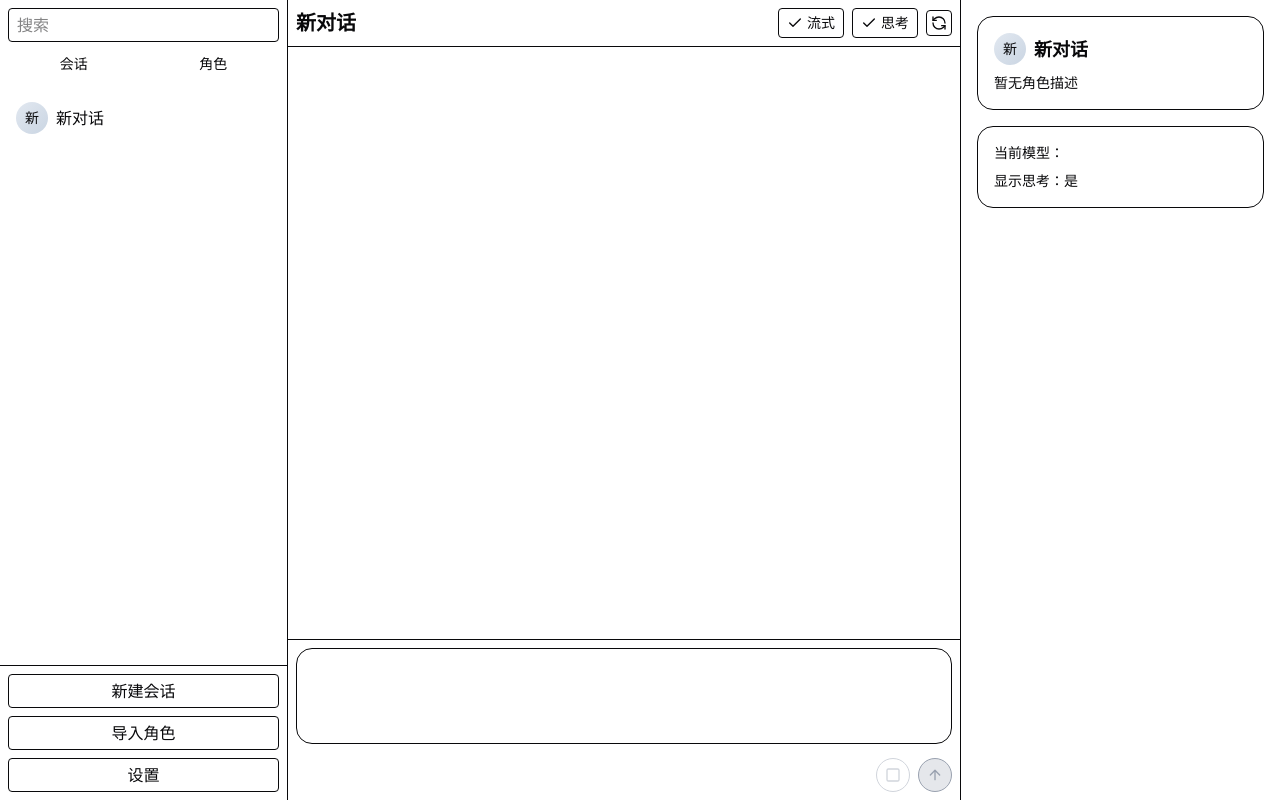
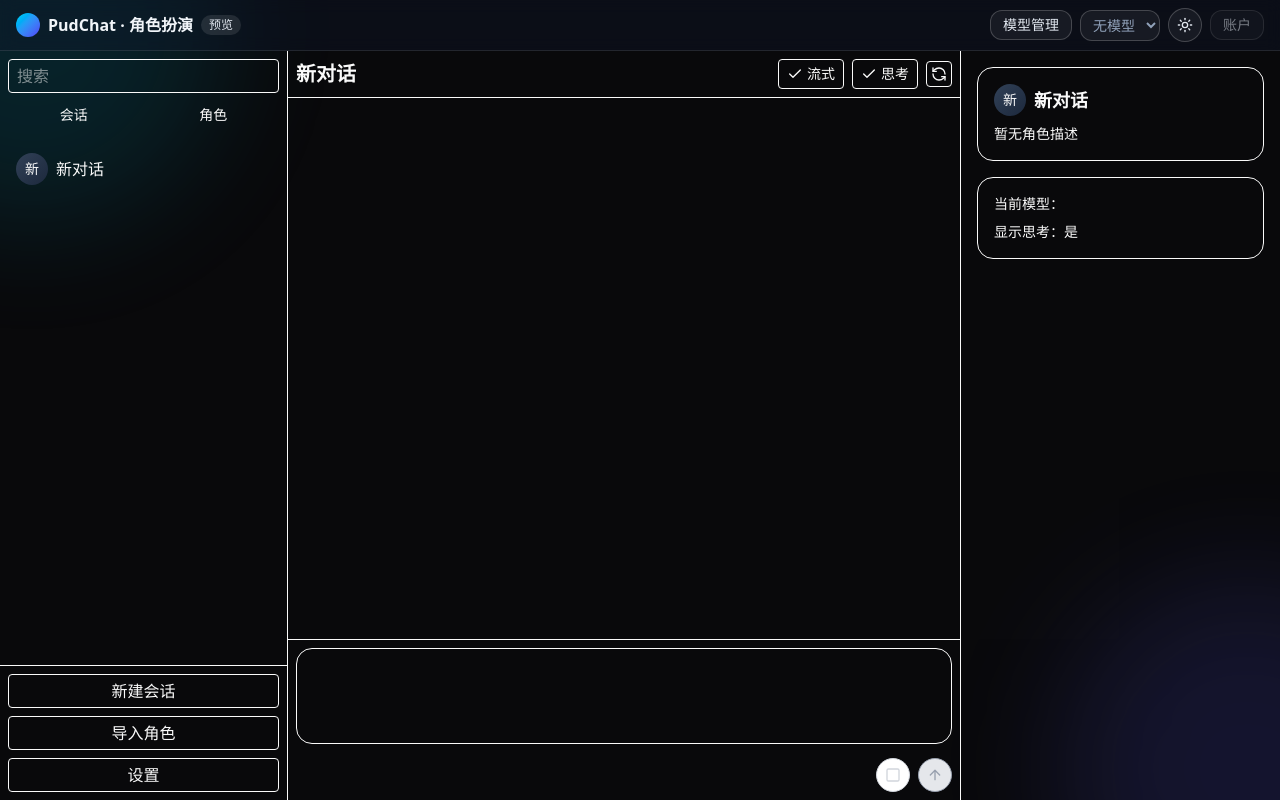
Before and after one commit to HePudding/PudChat, a Next.js app in the folder apps/web/: page / in a window 1280 px wide. Built offline with nearby package versions, Linux system fonts and the light colour scheme.

Commit message:
feat: add themed header and background

```diff
--- a/apps/web/src/app/layout.tsx
+++ b/apps/web/src/app/layout.tsx
@@ -1,5 +1,6 @@
 import type { Metadata } from 'next'
 import './globals.css'
+import AmbientBackground from '../components/layout/AmbientBackground'
 
 export const metadata: Metadata = {
   title: 'PudChat',
@@ -12,8 +13,11 @@ export default function RootLayout({
   children: React.ReactNode
 }>) {
   return (
-    <html lang="en">
-      <body className="antialiased">{children}</body>
+    <html lang="zh-cn" className="dark">
+      <body className="antialiased bg-slate-950 text-slate-100">
+        <AmbientBackground />
+        {children}
+      </body>
     </html>
   )
 }
--- /dev/null
+++ b/apps/web/src/components/common/ThemeToggle.tsx
@@ -0,0 +1,40 @@
+'use client'
+
+import { useEffect, useState } from 'react'
+import { Moon, Sun } from 'lucide-react'
+
+const STORAGE_KEY = 'pudchat.theme'
+
+export default function ThemeToggle() {
+  const [theme, setTheme] = useState<'dark' | 'light'>('dark')
+
+  useEffect(() => {
+    if (typeof window === 'undefined') return
+    const saved =
+      (localStorage.getItem(STORAGE_KEY) as 'dark' | 'light') || 'dark'
+    setTheme(saved)
+    document.documentElement.classList.toggle('dark', saved === 'dark')
+  }, [])
+
+  const toggle = () => {
+    const next = theme === 'dark' ? 'light' : 'dark'
+    setTheme(next)
+    document.documentElement.classList.toggle('dark', next === 'dark')
+    localStorage.setItem(STORAGE_KEY, next)
+  }
+
+  return (
+    <button
+      type="button"
+      aria-label="切换主题"
+      className="rounded-full border border-white/20 bg-white/5 p-2 text-slate-200 hover:bg-white/10 transition-colors"
+      onClick={toggle}
+    >
+      {theme === 'dark' ? (
+        <Sun className="h-4 w-4" />
+      ) : (
+        <Moon className="h-4 w-4" />
+      )}
+    </button>
+  )
+}
--- /dev/null
+++ b/apps/web/src/components/layout/AmbientBackground.tsx
@@ -0,0 +1,13 @@
+'use client'
+
+export default function AmbientBackground() {
+  return (
+    <div
+      aria-hidden
+      className="pointer-events-none fixed inset-0 -z-10 overflow-hidden"
+    >
+      <div className="absolute -top-40 -left-40 h-96 w-96 rounded-full bg-cyan-500/20 blur-3xl motion-safe:animate-pulse" />
+      <div className="absolute -bottom-40 -right-40 h-96 w-96 rounded-full bg-indigo-500/20 blur-3xl motion-safe:animate-pulse" />
+    </div>
+  )
+}
--- a/apps/web/src/components/layout/AppShell.tsx
+++ b/apps/web/src/components/layout/AppShell.tsx
@@ -4,6 +4,7 @@ import { useEffect, useState } from 'react'
 import Sidebar from '../sidebar/Sidebar'
 import ChatView from '../chat/ChatView'
 import RightPanel from '../right/RightPanel'
+import Header from './Header'
 import { useChat } from '../../hooks/useChat'
 import {
   loadSettings,
@@ -12,7 +13,7 @@ import {
   loadLastModel,
   saveLastModel,
 } from '../../lib/storage'
-import { Menu, PanelRight, X } from 'lucide-react'
+import { X } from 'lucide-react'
 
 export default function AppShell() {
   const [settings, setSettings] = useState<Settings>(defaultSettings)
@@ -37,7 +38,15 @@ export default function AppShell() {
   const [rightOpen, setRightOpen] = useState(false)
 
   return (
-    <div className="flex h-screen">
+    <div className="flex h-screen flex-col">
+      <Header
+        settings={settings}
+        selectedModel={selectedModel}
+        setSelectedModel={setSelectedModel}
+        onOpenLeft={() => setLeftOpen(true)}
+        onOpenRight={() => setRightOpen(true)}
+      />
+      <div className="flex flex-1">
         {/* desktop sidebar */}
         <div className="hidden lg:flex">
           <Sidebar chat={chat} settings={settings} setSettings={setSettings} />
@@ -67,16 +76,6 @@ export default function AppShell() {
 
         {/* main chat */}
         <div className="flex flex-1 flex-col">
-        {/* mobile top bar */}
-        <div className="flex items-center justify-between border-b p-2 lg:hidden">
-          <button onClick={() => setLeftOpen(true)}>
-            <Menu className="h-5 w-5" />
-          </button>
-          <div className="font-semibold">{chat.current?.title}</div>
-          <button onClick={() => setRightOpen(true)}>
-            <PanelRight className="h-5 w-5" />
-          </button>
-        </div>
           <ChatView
             chat={chat}
             settings={settings}
@@ -108,5 +107,6 @@ export default function AppShell() {
           </>
         )}
       </div>
+    </div>
   )
 }
--- /dev/null
+++ b/apps/web/src/components/layout/Header.tsx
@@ -0,0 +1,83 @@
+'use client'
+
+import ProvidersManager from '../settings/ProvidersManager'
+import ThemeToggle from '../common/ThemeToggle'
+import { Menu, PanelRight } from 'lucide-react'
+import type { Settings } from '../../lib/storage'
+
+export default function Header({
+  settings,
+  selectedModel,
+  setSelectedModel,
+  onOpenLeft,
+  onOpenRight,
+}: {
+  settings: Settings
+  selectedModel: string
+  setSelectedModel: (m: string) => void
+  onOpenLeft?: () => void
+  onOpenRight?: () => void
+}) {
+  return (
+    <header className="sticky top-0 z-20 flex items-center justify-between border-b border-white/10 bg-slate-900/40 px-4 py-2 backdrop-blur">
+      <div className="flex items-center space-x-2">
+        {onOpenLeft && (
+          <button
+            className="lg:hidden"
+            onClick={onOpenLeft}
+            aria-label="展开侧栏"
+          >
+            <Menu className="h-5 w-5" />
+          </button>
+        )}
+        <div className="h-6 w-6 rounded-xl bg-gradient-to-br from-cyan-400 to-indigo-600" />
+        <h1 className="text-sm sm:text-base font-semibold text-slate-100">
+          PudChat · 角色扮演
+        </h1>
+        <span className="rounded-full bg-white/10 px-2 py-0.5 text-xs text-slate-200">
+          预览
+        </span>
+      </div>
+      <div className="flex items-center space-x-2">
+        {onOpenRight && (
+          <button
+            className="lg:hidden"
+            onClick={onOpenRight}
+            aria-label="展开设置"
+          >
+            <PanelRight className="h-5 w-5" />
+          </button>
+        )}
+        <ProvidersManager />
+        {settings.models.length > 0 ? (
+          <select
+            className="max-w-[12rem] truncate rounded-xl border border-white/20 bg-white/5 px-2 py-1 text-sm text-slate-100"
+            value={selectedModel}
+            onChange={(e) => setSelectedModel(e.target.value)}
+          >
+            {settings.models.map((m, i) => (
+              <option key={i} value={m.name} className="text-black">
+                {m.name}
+              </option>
+            ))}
+          </select>
+        ) : (
+          <select
+            className="max-w-[12rem] rounded-xl border border-white/20 bg-white/5 px-2 py-1 text-sm text-slate-400"
+            disabled
+          >
+            <option>无模型</option>
+          </select>
+        )}
+        <ThemeToggle />
+        <button
+          className="rounded-xl border border-white/20 bg-white/5 px-3 py-1 text-sm text-slate-200 opacity-50 cursor-not-allowed"
+          aria-label="账户"
+          disabled
+        >
+          账户
+        </button>
+      </div>
+    </header>
+  )
+}
--- /dev/null
+++ b/apps/web/src/components/settings/ProvidersManager.tsx
@@ -0,0 +1,38 @@
+'use client'
+
+import { useState } from 'react'
+import * as Dialog from '@radix-ui/react-dialog'
+import { X } from 'lucide-react'
+
+export default function ProvidersManager() {
+  const [open, setOpen] = useState(false)
+  return (
+    <Dialog.Root open={open} onOpenChange={setOpen}>
+      <Dialog.Trigger asChild>
+        <button
+          type="button"
+          className="rounded-xl border border-white/20 bg-white/5 px-3 py-1 text-sm text-slate-200 transition-colors hover:bg-white/10"
+        >
+          模型管理
+        </button>
+      </Dialog.Trigger>
+      <Dialog.Portal>
+        <Dialog.Overlay className="fixed inset-0 z-40 bg-black/40 backdrop-blur-sm" />
+        <Dialog.Content className="fixed left-1/2 top-1/2 z-50 w-[90vw] max-w-lg -translate-x-1/2 -translate-y-1/2 rounded-2xl border border-white/10 bg-slate-900/80 p-6 text-slate-200 backdrop-blur-xl focus:outline-none">
+          <Dialog.Title className="text-lg font-semibold">
+            模型管理
+          </Dialog.Title>
+          <p className="mt-2 text-sm text-slate-400">功能开发中，敬请期待。</p>
+          <button
+            type="button"
+            className="absolute right-4 top-4 rounded p-1 border border-white/20 hover:bg-white/10"
+            onClick={() => setOpen(false)}
+            aria-label="关闭"
+          >
+            <X className="h-4 w-4" />
+          </button>
+        </Dialog.Content>
+      </Dialog.Portal>
+    </Dialog.Root>
+  )
+}
```
Lines whose indentation alone changed are shown as unchanged.
